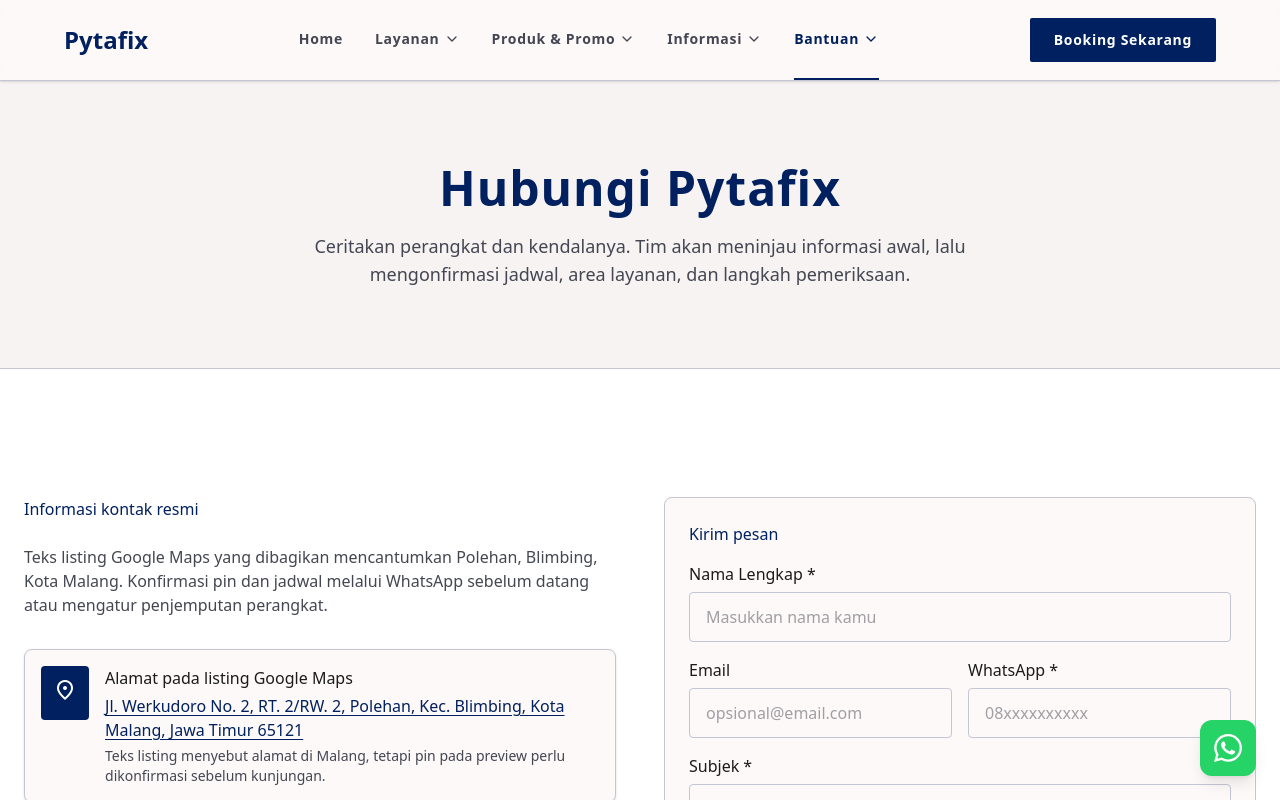
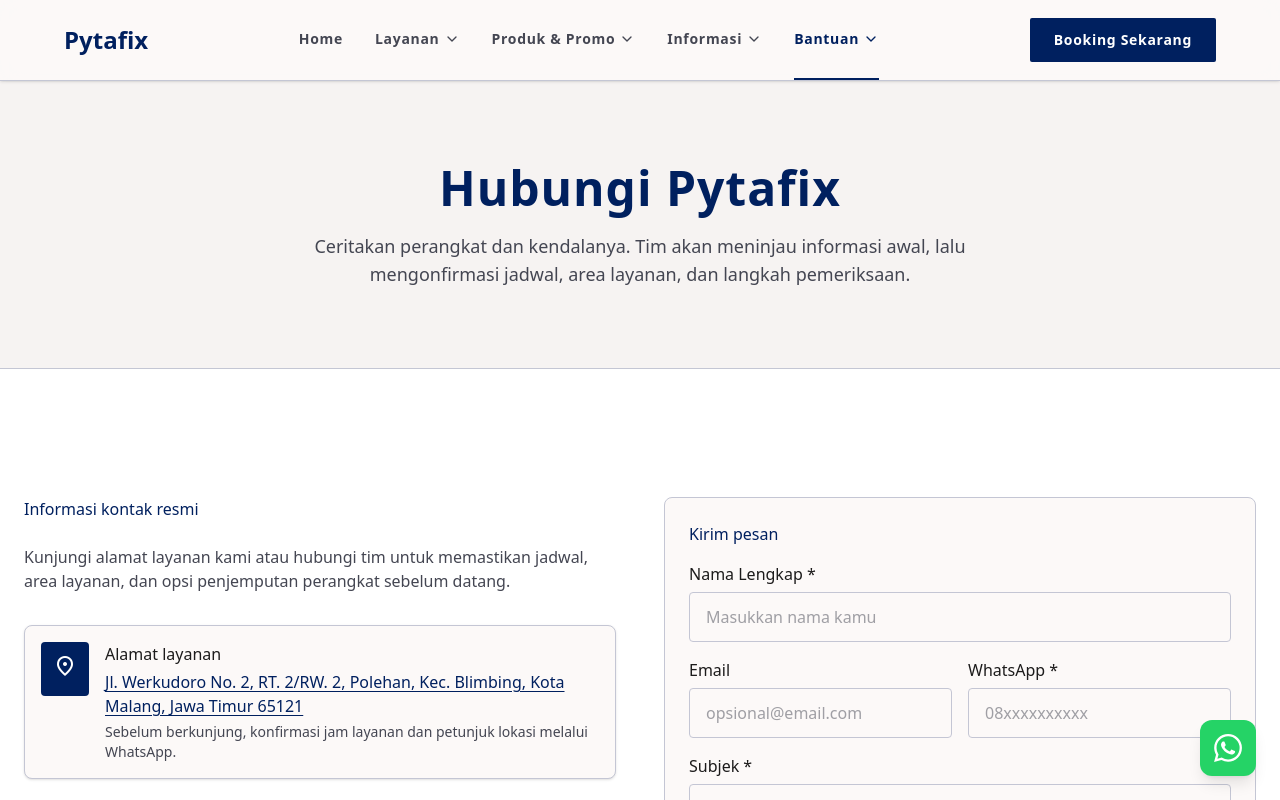
Before and after one commit to pytafix/compro_pytafix, a Next.js app: page /kontak in a window 1280 px wide. Shown: the top 800 px of the page. Built offline with nearby package versions, Linux system fonts and the light colour scheme.

Commit message:
fix: remove internal map review wording from public copy

```diff
--- a/pytafix-web-seo-audit/FULL-AUDIT-REPORT.md
+++ b/pytafix-web-seo-audit/FULL-AUDIT-REPORT.md
@@ -102,6 +102,7 @@
 - Added WhatsApp verification to status lookup and states for waiting/cancelled service.
 - Replaced the fake contact map and placeholder coordinates with the user-supplied Pytafix Google Maps listing and address query at Jl. Werkudoro No. 2, Polehan, Blimbing, Kota Malang. The listing text says Malang but the current Maps preview exposes a conflicting Sidoarjo-area center, so coordinates and exact NAP are intentionally omitted from verified facts until the owner confirms the pin.
 - Added a linked address, accessible embedded map, and route action while retaining Malang Raya as the service area.
+- Removed internal map-review wording from all public contact surfaces, including the footer, Kontak page, Tentang page, and `llms.txt`; visitors now see a clear address label and a concise WhatsApp visit-confirmation instruction.
 - Added accessible labels to product/sparepart search and sort controls.
 - Improved mobile menu semantics, Escape handling, desktop dropdown state, social-list semantics, heading order, and inline-link affordance.
 - Verified no horizontal overflow at mobile, tablet, or desktop widths.
@@ -162,7 +163,7 @@
 | Nested geo variant | Direct 308 to canonical base service |
 | Local sitemap | 18 reviewed URLs; no utilities/empty collections/geo clones |
 | Local article | Semantic H2s, no literal Markdown, valid Article JSON-LD, official reference |
-| Local contact location | Google Maps address-query iframe loaded; route links correct; listing text retained for navigation; business-schema address/coordinates withheld pending owner pin verification; no overflow at 375 or 1440 px |
+| Local contact location | Google Maps address-query iframe loaded; route links correct; customer-facing address/visit guidance rendered; business-schema address/coordinates withheld pending owner pin verification; no overflow at 375 or 1440 px |
 | Local commerce freshness | Product and sparepart detail pages expose `dateModified` in Product JSON-LD and a visible last-updated/price-stock confirmation note |
 | Lighthouse local | Mobile performance 89, desktop 72, best practices 96, SEO 100 |
 | Lighthouse accessibility rerun | 99 |
--- a/pytafix-web-seo-audit/findings/geo.md
+++ b/pytafix-web-seo-audit/findings/geo.md
@@ -19,4 +19,4 @@
 
 ## Release check
 
-Confirm the listing pin and NAP first. Then publish only facts that match the verified profile and rerun production/GSC checks.
+Confirm the listing pin and NAP first. Until then, keep public wording limited to the supplied address, service area, and customer-safe visit guidance; publish only facts that match the verified profile and rerun production/GSC checks.
--- a/pytafix-web-seo-audit/findings/onpage.md
+++ b/pytafix-web-seo-audit/findings/onpage.md
@@ -13,6 +13,6 @@
 ## Remaining architecture decisions
 
 1. **Commerce IDs** — `/jual-beli/[id]` and `/sparepart/[id]` still expose database IDs. A slug migration needs a data/redirect plan and must not be introduced implicitly.
-2. **Location facts** — visible contact copy keeps the user-supplied Maps listing text, but verified local-business address data is withheld until the pin/NAP conflict is resolved.
+2. **Location facts** — public contact copy uses a customer-facing address label and visit guidance; verified local-business address data remains withheld until the pin/NAP conflict is resolved.
 3. **Dynamic inventory freshness** — product/sparepart pages show `dateModified` and a price/stock confirmation note; production data still needs operational review.
 4. **Post-deploy validation** — fetch representative pages, inspect rendered JSON-LD, validate OG images, and verify canonical/sitemap behavior in the deployed environment.
--- a/pytafix-web-seo-audit/findings/technical.md
+++ b/pytafix-web-seo-audit/findings/technical.md
@@ -7,7 +7,7 @@
 - Sitemap no longer emits the old hard-coded 2024 fallback date. Dynamic records use their `updatedAt` value, and database failure serves a reviewed static URL fallback.
 - Location/service permutations are filtered from public service routes and the sitemap unless the slug is explicitly reviewed. This removes the previous doorway-page expansion risk.
 - Public location data no longer publishes unverified hard-coded coordinates. The supplied Google Maps short link is retained for navigation, but its text names Malang while the current preview exposes a conflicting Sidoarjo-area center; the exact pin and NAP remain pending owner verification.
-- The root `ProfessionalService` schema emits `hasMap` and service-area facts but withholds `PostalAddress` and `GeoCoordinates` while that conflict is unresolved; the visible contact page labels the address as listing text and asks visitors to confirm the pin.
+- The root `ProfessionalService` schema emits `hasMap` and service-area facts but withholds `PostalAddress` and `GeoCoordinates` while that conflict is unresolved; public contact copy now uses a customer-facing address label and visit guidance without exposing internal map-review language.
 - AI-search access is explicit in `robots.txt`; `/admin/` and `/api/` remain disallowed while `/llms.txt` is allowed.
 - FAQ answers are server-rendered in semantic `<details>` elements, and reviewed service pages render sanitized semantic content rather than raw stored markup.
 - Missing dynamic commerce/article/service records return `noindex` metadata instead of creating indexable error URLs.
--- a/src/app/(public)/kontak/page.tsx
+++ b/src/app/(public)/kontak/page.tsx
@@ -7,7 +7,7 @@
 export const metadata: Metadata = {
   title: "Lokasi & Kontak Pytafix Malang",
   description:
-    "Lihat listing Google Maps Pytafix dan konfirmasi pin, area layanan, jadwal, atau kebutuhan servis perangkat.",
+    "Lihat alamat layanan Pytafix, jam operasional, area layanan, dan cara menghubungi tim untuk kebutuhan servis perangkat.",
   alternates: { canonical: "/kontak" },
   openGraph: {
     title: "Hubungi Pytafix",
@@ -53,12 +53,12 @@
           <div>
             <h2 className="mb-6 font-headline-md text-primary">Informasi kontak resmi</h2>
             <p className="mb-8 font-body-lg text-on-surface-variant">
-            Teks listing Google Maps yang dibagikan mencantumkan Polehan, Blimbing, Kota Malang.
-            Konfirmasi pin dan jadwal melalui WhatsApp sebelum datang atau mengatur penjemputan perangkat.
+            Kunjungi alamat layanan kami atau hubungi tim untuk memastikan jadwal, area layanan,
+            dan opsi penjemputan perangkat sebelum datang.
             </p>
 
             <div className="space-y-6">
-              <ContactCard icon="location_on" title="Alamat pada listing Google Maps">
+              <ContactCard icon="location_on" title="Alamat layanan">
                 <a
                   className="text-primary underline underline-offset-4"
                   href={CONTACT.mapsUrl}
@@ -67,7 +67,7 @@
                 >
                   {CONTACT.address}
                 </a>
-                <span className="mt-1 block text-sm">{CONTACT.locationNote}</span>
+                <span className="mt-1 block text-sm">{CONTACT.visitNote}</span>
               </ContactCard>
               <ContactCard icon="call" title="Telepon dan WhatsApp">
                 <a className="text-primary underline underline-offset-4" href={waLink} target="_blank" rel="noopener noreferrer">
@@ -117,7 +117,7 @@
             <div className="overflow-hidden rounded-xl border border-outline-variant bg-surface shadow-sm">
               <iframe
                 src={CONTACT.mapEmbedUrl}
-                title="Peta berdasarkan alamat pada listing Google Maps Pytafix"
+                title="Peta menuju alamat layanan Pytafix"
                 className="h-[360px] w-full border-0"
                 loading="lazy"
                 referrerPolicy="no-referrer-when-downgrade"
--- a/src/app/(public)/tentang-kami/page.tsx
+++ b/src/app/(public)/tentang-kami/page.tsx
@@ -111,7 +111,7 @@
             </a>
             .
           </p>
-          <p className="mt-2 text-sm text-on-surface-variant">{CONTACT.locationNote}</p>
+          <p className="mt-2 text-sm text-on-surface-variant">{CONTACT.visitNote}</p>
           <p className="mt-3 text-on-surface-variant">
             Jam operasional: {CONTACT.hours.days}, {CONTACT.hours.opens}–{CONTACT.hours.closes};
             Minggu {CONTACT.hours.sunday.toLowerCase()}.
--- a/src/app/llms.txt/route.ts
+++ b/src/app/llms.txt/route.ts
@@ -89,9 +89,9 @@
     "Pelanggan dapat memantau tahap perbaikan menggunakan ID servis dan nomor WhatsApp yang digunakan saat booking.",
     "",
     "## Informasi kontak",
-    `Alamat pada teks listing Google Maps (konfirmasi pin sebelum datang): ${CONTACT.address}`,
+    `Alamat layanan: ${CONTACT.address}`,
     `Google Maps: ${CONTACT.mapsUrl}`,
-    `Catatan lokasi: ${CONTACT.locationNote}`,
+    `Catatan kunjungan: ${CONTACT.visitNote}`,
     `Area layanan: ${CONTACT.serviceArea}`,
     `Telepon/WhatsApp: ${CONTACT.whatsappDisplay}`,
     `Email: ${CONTACT.email}`,
--- a/src/components/Footer.tsx
+++ b/src/components/Footer.tsx
@@ -73,7 +73,7 @@
                 >
                   {CONTACT.address}
                 </a>
-                <span className="mt-1 block text-xs">{CONTACT.locationNote}</span>
+                <span className="mt-1 block text-xs">{CONTACT.visitNote}</span>
               </span>
             </li>
             <li className="font-body-md text-body-md text-on-surface-variant flex items-center gap-2">
--- a/src/lib/config.ts
+++ b/src/lib/config.ts
@@ -23,7 +23,7 @@
   // coordinates or treat the pin as verified until the owner confirms it.
   mapEmbedUrl: 'https://www.google.com/maps?q=Pytafix%2C+Jl.+Werkudoro+No.2%2C+Polehan%2C+Kota+Malang&output=embed',
   locationVerified: false,
-  locationNote: 'Teks listing menyebut alamat di Malang, tetapi pin pada preview perlu dikonfirmasi sebelum kunjungan.',
+  visitNote: 'Sebelum berkunjung, konfirmasi jam layanan dan petunjuk lokasi melalui WhatsApp.',
   geo: null as ContactGeo,
   serviceArea: 'Malang Raya, Jawa Timur',
   hours: {
--- a/src/lib/site-content.ts
+++ b/src/lib/site-content.ts
@@ -33,7 +33,7 @@
     id: "cek-status",
     question: "Bagaimana cara memantau proses perbaikan?",
     answer:
-      "Gunakan ID servis dan nomor WhatsApp yang dipakai saat booking pada halaman Cek Status Servis. Halaman tersebut menampilkan status terbaru yang tercatat tanpa membuka nama, alamat, atau catatan internal pelanggan.",
+      "Gunakan ID servis dan nomor WhatsApp yang dipakai saat booking pada halaman Cek Status Servis. Halaman tersebut menampilkan status terbaru tanpa menampilkan nama, alamat, atau catatan pribadi Anda.",
   },
 ];
 
```
Also changed, not shown: 2 other files (tests, documents, lock files or other folders).
